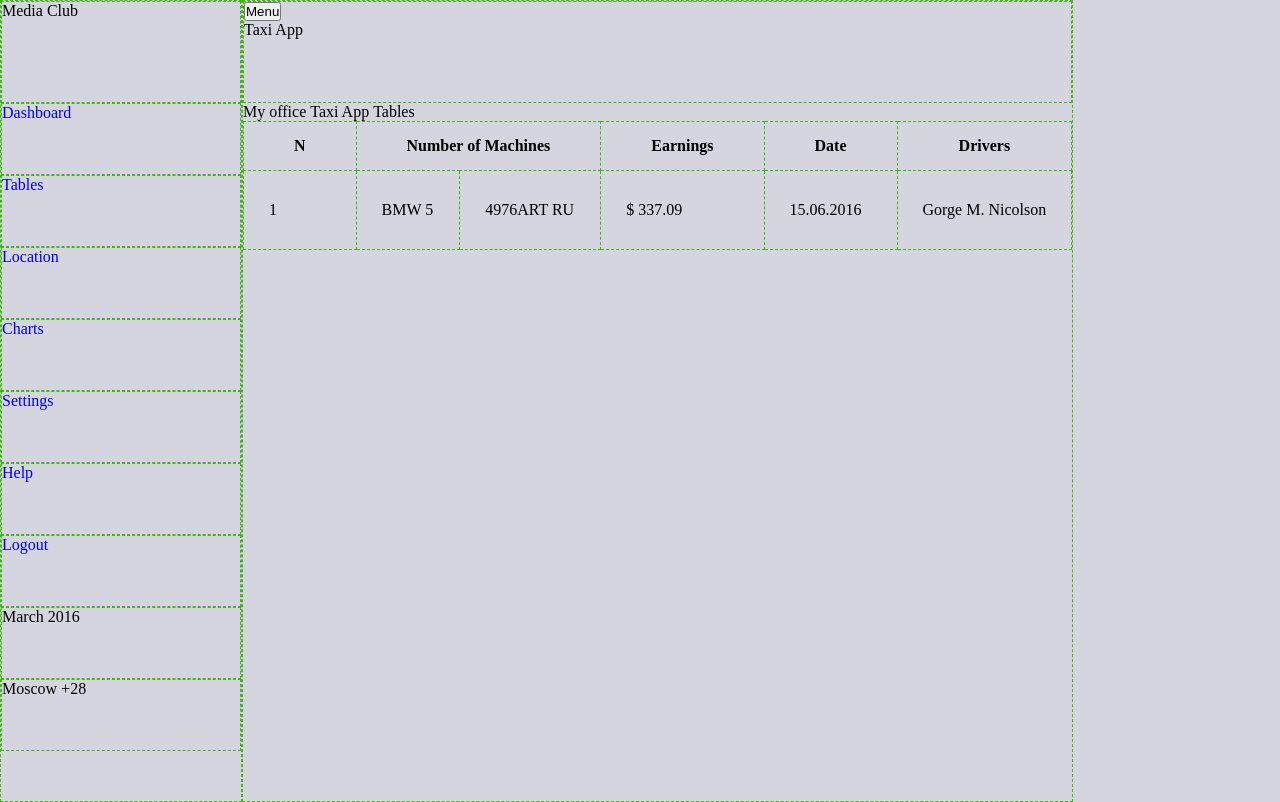
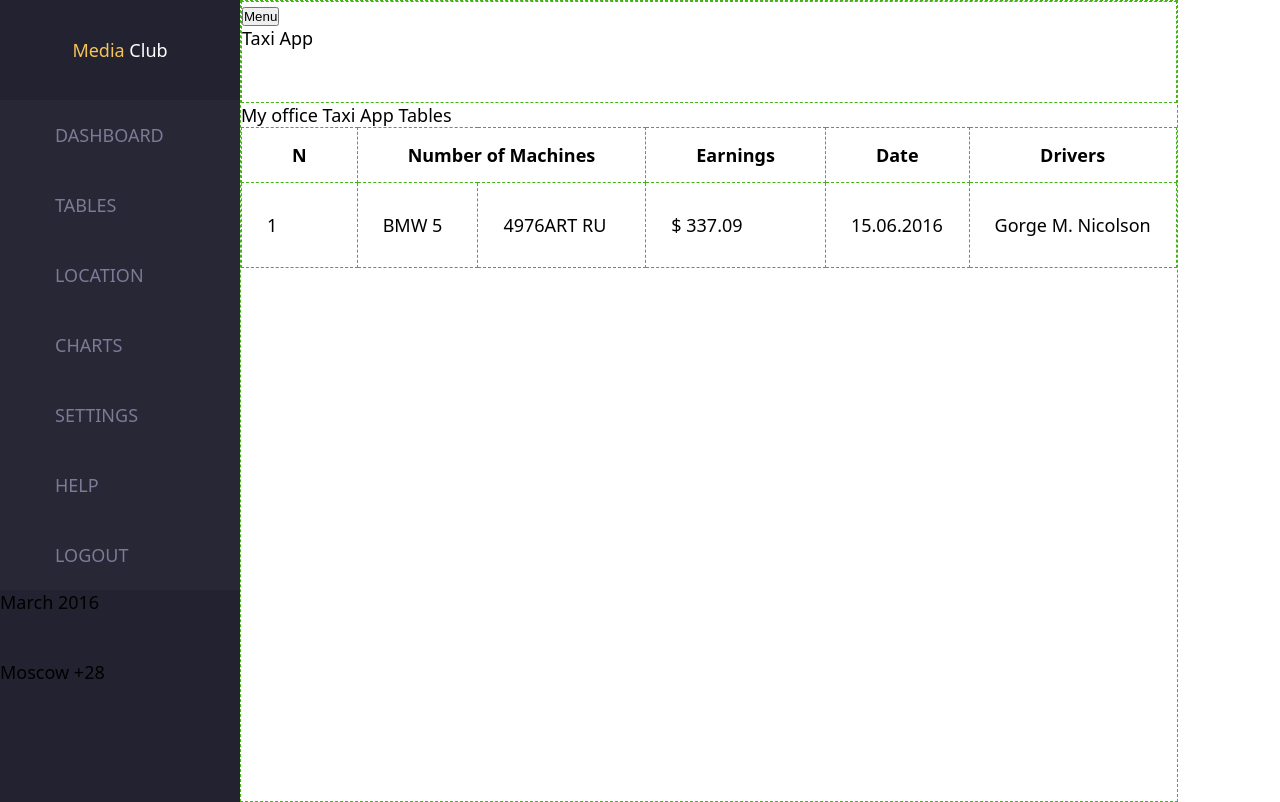
Before and after one commit to elMP/layout-examples, a website: page taxi-app-dashboard/index.html in a window 1280 px wide. Both pictures are taken after a click on the button "Menu". Drawn offline with Linux system fonts and the light colour scheme.

Commit message:
Colors for side bar

```diff
--- a/taxi-app-dashboard/index.html
+++ b/taxi-app-dashboard/index.html
@@ -8,7 +8,7 @@
     <body>
         <div class="container">
             <div class="side-bar">
-                <header>Media Club</header>
+                <header><span class="yellow">Media</span> Club</header>
                 <nav class="menu">
                     <ul>
                         <li><a class="menu-item tab" href="#">Dashboard</a></li>
--- a/taxi-app-dashboard/main.scss
+++ b/taxi-app-dashboard/main.scss
@@ -1,12 +1,17 @@
-$backgroundColor: rgb(213, 213, 223);
+$side-bar-background-color: #222230;
+$side-menu-background-color: #272736;
+$side-bar-title-left: #f6c358;
+$side-bar-title-right: #ffffff;
 $border: 1px dashed rgb(67, 180, 22);
 
 * {
     margin: 0;
     padding: 0;
 }
+
 body {
-    background: $backgroundColor;
+    font-family: 'Sans';
+    font-size: 18px;
 }
 
 .container {
@@ -15,12 +20,18 @@ body {
 
 .side-bar {
     width: 240px;
-    border: $border;
     display: none;
+    background-color: $side-bar-background-color;
 
     header {
         height: 100px;
-        border: $border;
+        line-height: 100px;
+        text-align: center;
+        color: $side-bar-title-right;
+
+        .yellow {
+            color: $side-bar-title-left;
+        }
     }
 
     ul {
@@ -29,11 +40,20 @@ body {
 
     .tab {
         height: 70px;
-        border: $border;
     }
     .menu-item {
         display: block;
         text-decoration: none;
+        text-transform: uppercase;
+        color: #7b7b95;
+        background-color: $side-menu-background-color;
+        padding-left: 55px;
+        line-height: 70px;
+    }
+
+    .menu-item:hover {
+        color: #ffffff;
+        background-color: $side-bar-background-color;
     }
 }
 
--- a/taxi-app-dashboard/style.css
+++ b/taxi-app-dashboard/style.css
@@ -3,26 +3,38 @@
   padding: 0; }
 
 body {
-  background: #d5d5df; }
+  font-family: 'Sans';
+  font-size: 18px; }
 
 .container {
   display: flex; }
 
 .side-bar {
   width: 240px;
-  border: 1px dashed #43b416;
-  display: none; }
+  display: none;
+  background-color: #222230; }
   .side-bar header {
     height: 100px;
-    border: 1px dashed #43b416; }
+    line-height: 100px;
+    text-align: center;
+    color: #ffffff; }
+    .side-bar header .yellow {
+      color: #f6c358; }
   .side-bar ul {
     list-style: none; }
   .side-bar .tab {
-    height: 70px;
-    border: 1px dashed #43b416; }
+    height: 70px; }
   .side-bar .menu-item {
     display: block;
-    text-decoration: none; }
+    text-decoration: none;
+    text-transform: uppercase;
+    color: #7b7b95;
+    background-color: #272736;
+    padding-left: 55px;
+    line-height: 70px; }
+  .side-bar .menu-item:hover {
+    color: #ffffff;
+    background-color: #222230; }
 
 .main {
   height: 100vh;
```
